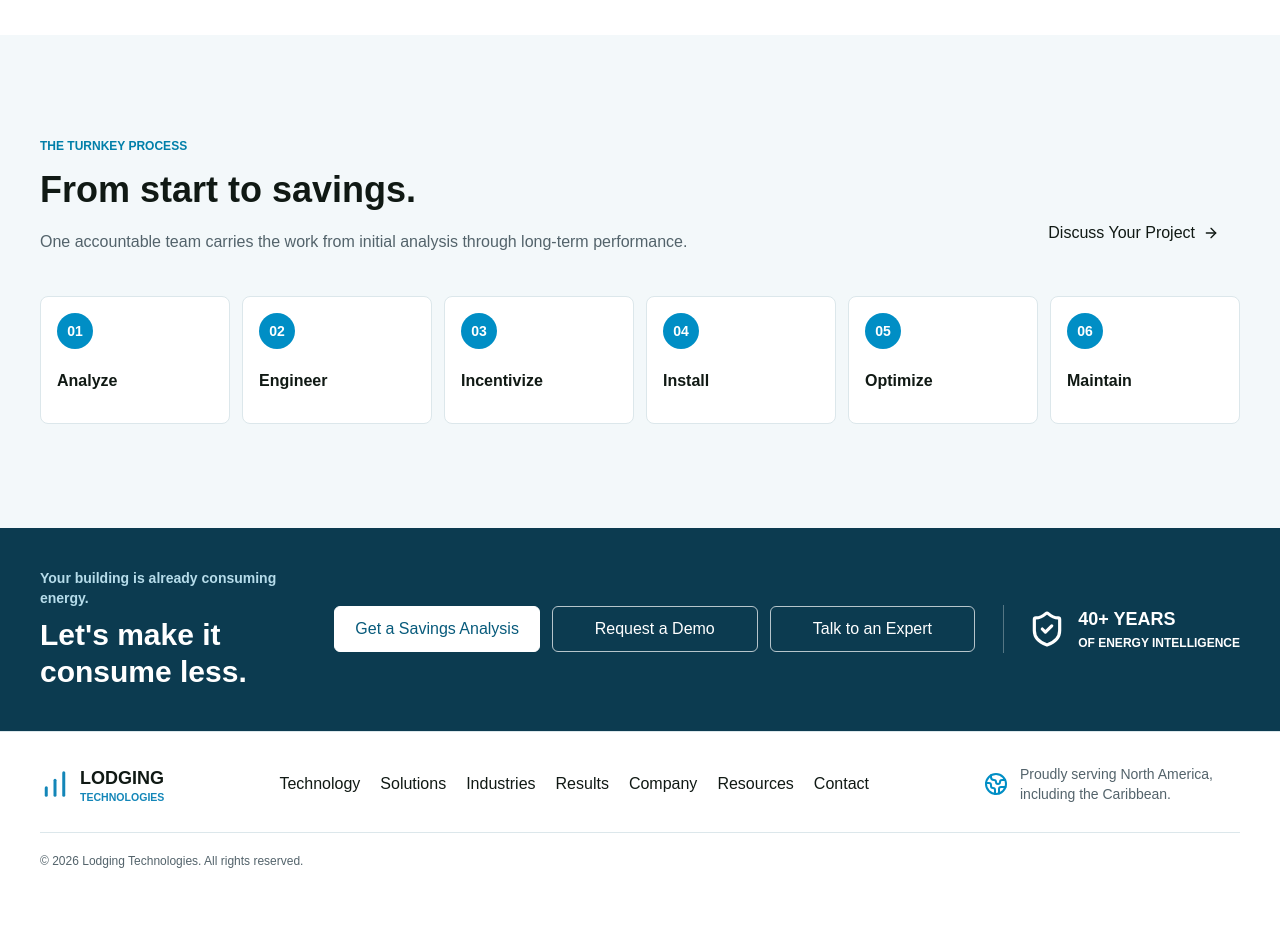
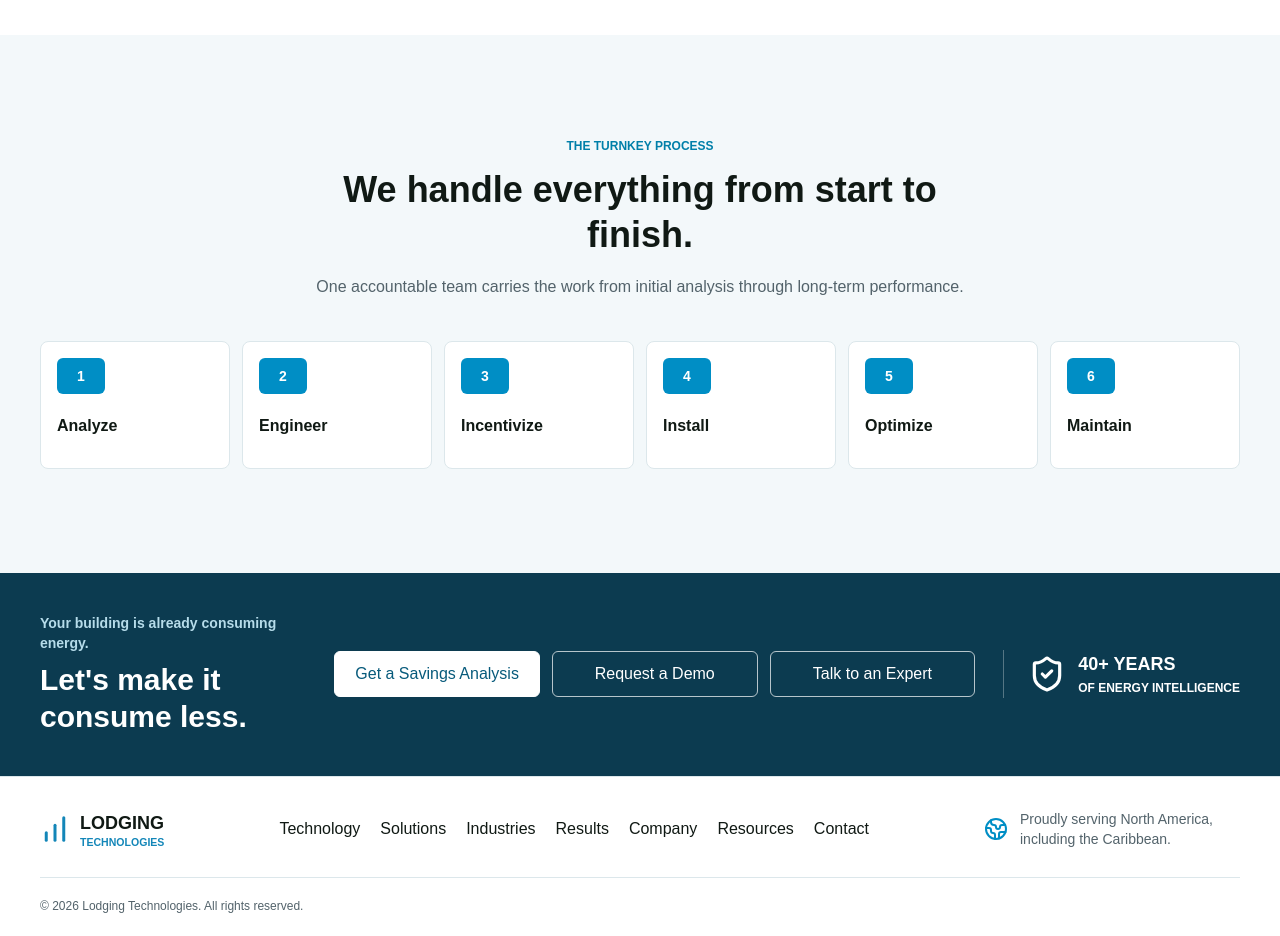
Before and after one commit to MannLester/Lodge-Tech-Website, a Next.js app: page / in a window 1280 px wide. Shown: the part 3760-4696 px from the top of the page. Before the commit the page ends 4661 px from the top, so only its background shows below. Built offline with nearby package versions, Linux system fonts and the light colour scheme.

Commit message:
frontend: update turnkey process presentation

```diff
--- a/src/features/home/ui/process-section.tsx
+++ b/src/features/home/ui/process-section.tsx
@@ -1,5 +1,3 @@
-import { ButtonLink } from "@/shared/ui/button-link";
-
 import { turnkeySteps } from "@/features/home/model/home-content";
 import { SectionHeading } from "@/shared/ui/section-heading";
 
@@ -10,17 +8,13 @@ export function ProcessSection() {
       className="section-band bg-surface-muted"
     >
       <div className="section-shell">
-        <div className="flex flex-col justify-between gap-6 lg:flex-row lg:items-end">
-          <SectionHeading
-            description="One accountable team carries the work from initial analysis through long-term performance."
-            eyebrow="The turnkey process"
-            id="process-heading"
-            title="From start to savings."
-          />
-          <ButtonLink href="#contact" showArrow variant="text">
-            Discuss Your Project
-          </ButtonLink>
-        </div>
+        <SectionHeading
+          align="center"
+          description="One accountable team carries the work from initial analysis through long-term performance."
+          eyebrow="The turnkey process"
+          id="process-heading"
+          title="We handle everything from start to finish."
+        />
 
         <ol className="mt-10 grid gap-3 sm:grid-cols-2 lg:grid-cols-6">
           {turnkeySteps.map((step, index) => (
@@ -28,8 +22,8 @@ export function ProcessSection() {
               className="border-border bg-surface flex min-h-20 items-center gap-4 rounded-lg border p-4 lg:block lg:min-h-32"
               key={step}
             >
-              <span className="bg-brand-fill grid size-9 shrink-0 place-items-center rounded-full text-sm font-semibold text-white">
-                {String(index + 1).padStart(2, "0")}
+              <span className="bg-brand-fill grid h-9 w-12 shrink-0 place-items-center rounded-md text-sm font-semibold text-white">
+                {index + 1}
               </span>
               <span className="text-foreground text-base font-semibold lg:mt-5 lg:block">
                 {step}
```
